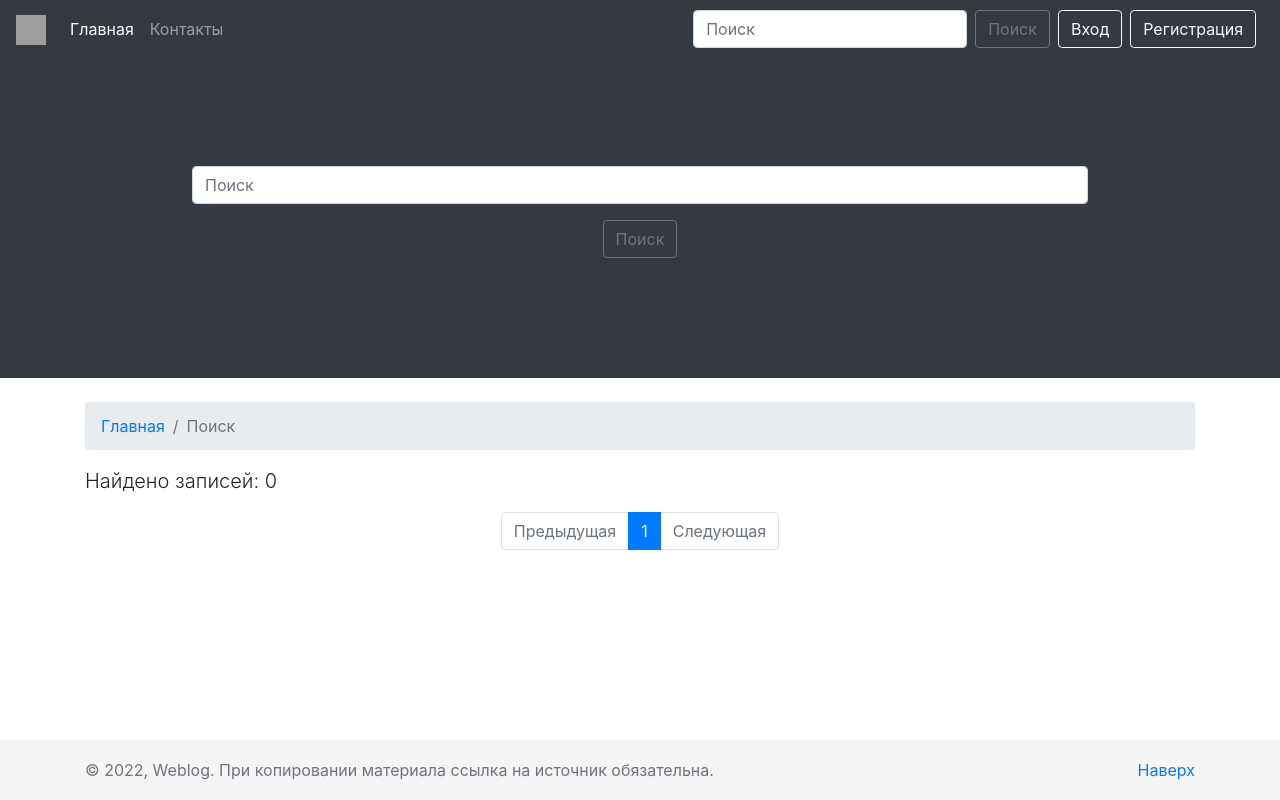
After one commit to riberg/dev-django-blog, a Django app: page /search/ in a window 1280 px wide. The commit adds this page. Run offline with Django 4.2, Linux system fonts and the light colour scheme; some libraries are stand-ins or nearby versions; grey boxes are pictures that could not be loaded.

Commit message:
add search to app

```diff
--- a/weblog/templates/weblog/block/navbar.html
+++ b/weblog/templates/weblog/block/navbar.html
@@ -16,8 +16,8 @@
                 <a href="{% url 'contact' %}" class="nav-link">Контакты</a>
             </li>
         </ul>
-        <form action="" class="form-inline my-2 my-lg-0">
-            <input type="text" class="form-control mr-sm-2" placeholder="Поиск" aria-label="Поиск">
+        <form action="{% url 'search_result' %}" method="get" class="form-inline my-2 my-lg-0">
+            <input name="q" type="text" class="form-control mr-sm-2" placeholder="Поиск" aria-label="Поиск">
             <button class="btn btn-outline-secondary my-2 my-sm-0 mr-2" type="submit">Поиск</button>
         </form>
         {% if user.is_authenticated %}
--- /dev/null
+++ b/weblog/templates/weblog/block/search_form.html
@@ -0,0 +1,15 @@
+{% load static %}
+<div class="container-fluid home-slider">
+    <div id="carouselExampleCaptions" class="carousel slide" data-ride="carousel">
+        <div class="carousel-inner">
+            <div class="carousel-item active" style="background-color: #343a40!important">
+                <div class="carousel-caption d-none d-md-block">
+                    <form action="{% url 'search_result' %}" method="get" class="my-2 my-lg-0">
+                        <input name="q" type="text" class="form-control" placeholder="Поиск" aria-label="Поиск">
+                        <button class="btn btn-outline-secondary mt-3" type="submit">Поиск</button>
+                    </form>
+                </div>
+            </div>
+        </div>
+    </div>
+</div>
--- /dev/null
+++ b/weblog/templates/weblog/search.html
@@ -0,0 +1,58 @@
+{% extends './base.html' %}
+{% load static %}
+{% block title %}Поиск{% endblock %}
+
+{% block header %}
+    {% include './block/search_form.html' %}
+{% endblock %}
+
+{% block content %}
+<div class="container">
+    <div class="row">
+        <div class="col-lg-12">
+            <nav aria-label="breadcrumb" class="mt-4">
+                <ol class="breadcrumb">
+                    <li class="breadcrumb-item"><a href="{% url 'index' %}">Главная</a></li>
+                    <li class="breadcrumb-item active" aria-current="page">Поиск</li>
+                </ol>
+            </nav>
+            <p class="lead">Найдено записей: {{ count }}</p>
+            {% for result in results %}
+                <a href="{% url 'post_detail' slug=result.url %}"><h2>{{ result.h1 }}</h2></a>
+                <p>{{ result.description|safe }}</p>
+                <hr>
+            {% endfor %}
+        </div>
+    </div>
+</div>
+</div>
+{% endblock %}
+
+{% block pagination %}
+    <nav aria-label="Paginate me">
+      <ul class="pagination justify-content-center">
+        {% if results.has_previous %}
+          <a class="page-link" href="?page={{ results.previous_page_number }}{% if request.GET.q %}&q={{ request.GET.q }}{% endif %}" tabindex="-1">Предыдущая</a>
+        {% else %}
+        <li class="page-item disabled">
+          <a class="page-link disabled" href="#" tabindex="-1">Предыдущая</a>
+        </li>
+        {% endif %}
+        {% for i in results.paginator.page_range %}
+        {% if i == results.number %}
+          <li class="page-item active"><a class="page-link" href="?page={{ i }}{% if request.GET.q %}&q={{ request.GET.q }}{% endif %}">{{ i }}</a></li>
+        {% else %}
+          <li class="page-item"><a class="page-link" href="?page={{ i }}{% if request.GET.q %}&q={{ request.GET.q }}{% endif %}">{{ i }}</a></li>
+        {% endif %}
+        {% endfor %}
+        {% if results.has_next %}
+          <a class="page-link" href="?page={{ results.next_page_number }}{% if request.GET.q %}&q={{ request.GET.q }}{% endif %}">Следующая</a>
+        {% else %}
+          <li class="page-item disabled">
+            <a class="page-link" href="#">Следующая</a>
+          </li>
+        {% endif %}
+      </ul>
+    </nav>
+    <br>
+{% endblock %}
--- a/weblog/urls.py
+++ b/weblog/urls.py
@@ -1,5 +1,5 @@
 from django.urls import path
-from .views import MainView, PostDetailView, SignUpView, SignInView, FeedBackView, SuccessView
+from .views import MainView, PostDetailView, SignUpView, SignInView, FeedBackView, SuccessView, SearchResultView
 from django.contrib.auth.views import LogoutView
 from django.conf import settings
 
@@ -11,4 +11,5 @@ urlpatterns = [
     path('logout/', LogoutView.as_view(), {'next_page': settings.LOGOUT_REDIRECT_URL}, name='logout'),
     path('contact/', FeedBackView.as_view(), name='contact'),
     path('contact/success/', SuccessView.as_view(), name='success'),
+    path('search/', SearchResultView.as_view(), name='search_result'),
 ]
--- a/weblog/views.py
+++ b/weblog/views.py
@@ -1,4 +1,4 @@
-import re
+from django.db.models import Q
 from django.shortcuts import render, get_object_or_404
 from django.views import View
 from django.core.paginator import Paginator
@@ -19,12 +19,14 @@ class MainView(View):
             'page_obj': page_obj
         })
 
+
 class PostDetailView(View):
     def get(self, reauest, slug):
         post = get_object_or_404(Post, url=slug)
         return render(reauest, 'weblog/post_detail.html', context={
             'post': post
         })
+
 
 class SignUpView(View):
     def get(self, request):
@@ -96,3 +98,21 @@ class SuccessView(View):
         return render(request, 'weblog/success.html', context={
             'title': 'Спасибо',
         })
+
+
+class SearchResultView(View):
+    def get(self, request):
+        query = request.GET.get('q')
+        results = ''
+        if query:
+            results = Post.objects.filter(
+                Q(h1__icontains=query) | Q(content__icontains=query)
+            )
+        paginator = Paginator(results, 6)
+        page_number = request.GET.get('page')
+        page_obj = paginator.get_page(page_number)
+        return render(request, 'weblog/search.html', context={
+            'title': 'Поиск',
+            'results': page_obj,
+            'count': paginator.count,
+        })
```
